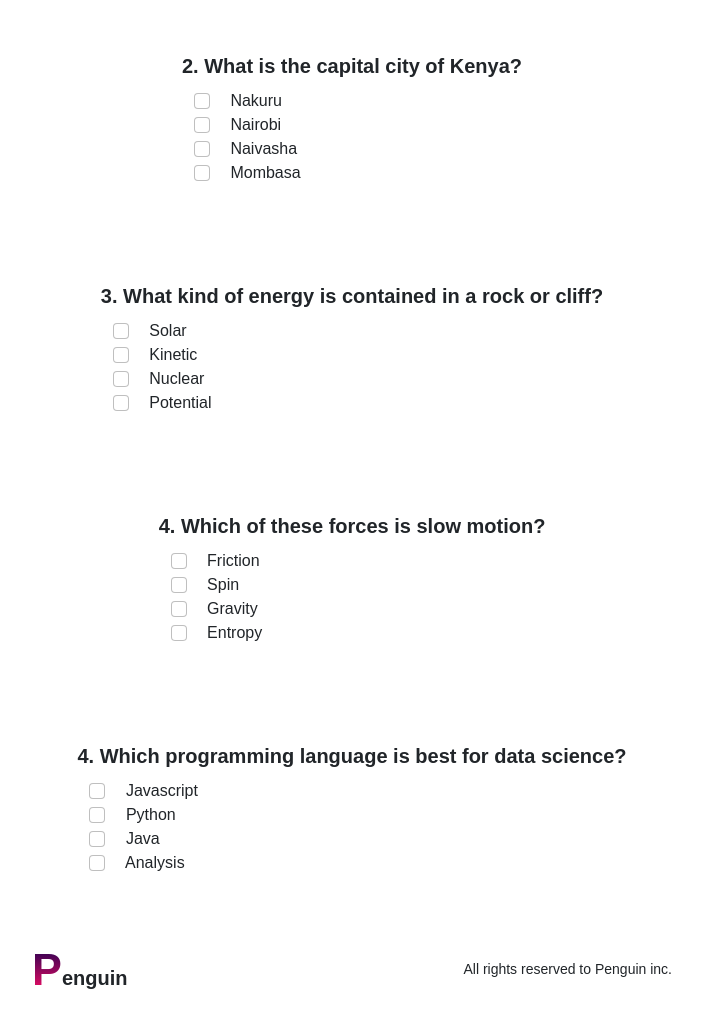
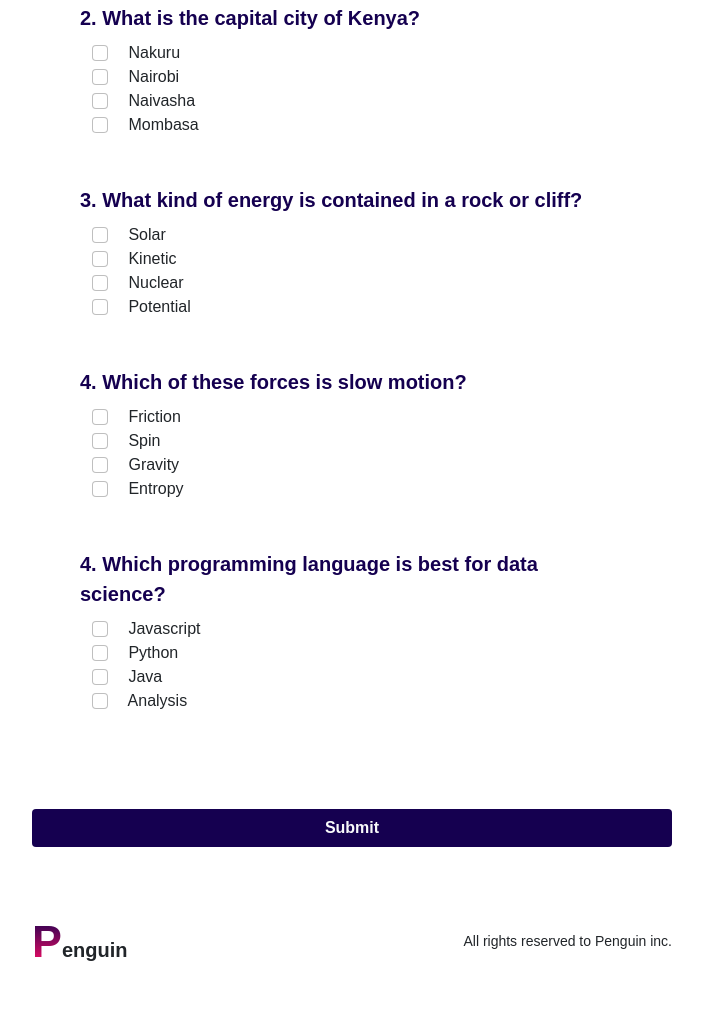
Before and after one commit to Edu58/Quiz-Game, a plain HTML site: page index.html in a window 1280 px wide. Shown: the part 1139-2150 px from the top of the page, without its empty margins (288-991 px from the left). After the commit the page ends 2127 px from the top, so only its background shows below. Drawn offline with nearby package versions, Linux system fonts and the light colour scheme.

Commit message:
This will change the arrangement of the forms and add a submit button

```diff
--- a/index.html
+++ b/index.html
@@ -68,9 +68,7 @@
                         <input class="form-check-input me-3" type="checkbox" id="question1"> William Ruto <br>
                    </div>
                 </div>
-            </form>
 
-            <form>
                 <div class="m-5">
                     <label for="question1" class="form-label fs-5 fw-bold">2. What is the capital city of Kenya?</label> <br>
                    <div class="container">
@@ -80,9 +78,7 @@
                         <input class="form-check-input me-3" type="checkbox" id="question1"> Mombasa <br>
                    </div>
                 </div>
-            </form>
 
-            <form>
                 <div class="m-5">
                     <label for="question1" class="form-label fs-5 fw-bold">3. What kind of energy is contained in a rock or cliff?</label> <br>
                    <div class="container">
@@ -92,9 +88,7 @@
                         <input class="form-check-input me-3" type="checkbox" id="question1"> Potential <br>
                    </div>
                 </div>
-            </form>
 
-            <form>
                 <div class="m-5">
                     <label for="question1" class="form-label fs-5 fw-bold">4. Which of these forces is slow motion?</label> <br>
                    <div class="container">
@@ -104,9 +98,7 @@
                         <input class="form-check-input me-3" type="checkbox" id="question1"> Entropy <br>
                    </div>
                 </div>
-            </form>
 
-            <form>
                 <div class="m-5">
                     <label for="question1" class="form-label fs-5 fw-bold">4. Which programming language is best for data science?</label> <br>
                    <div class="container">
@@ -116,6 +108,8 @@
                         <input class="form-check-input me-3" type="checkbox" id="question1"> Analysis <br>
                    </div>
                 </div>
+
+                  <button type="submit" class="btn btn-md text-light container my-5 fw-bolder" id="submit">Submit</button>
             </form>
         </div>
     </section>
--- a/style.css
+++ b/style.css
@@ -60,3 +60,16 @@ nav {
 .quizes .header {
     margin-bottom: 2rem;
 }
+
+.quizes .questions form {
+    width: 50%;
+    height: auto;
+}
+
+.quizes .questions form label {
+    color: #150050;
+}
+
+#submit {
+    background-color: #150050;
+}
```
